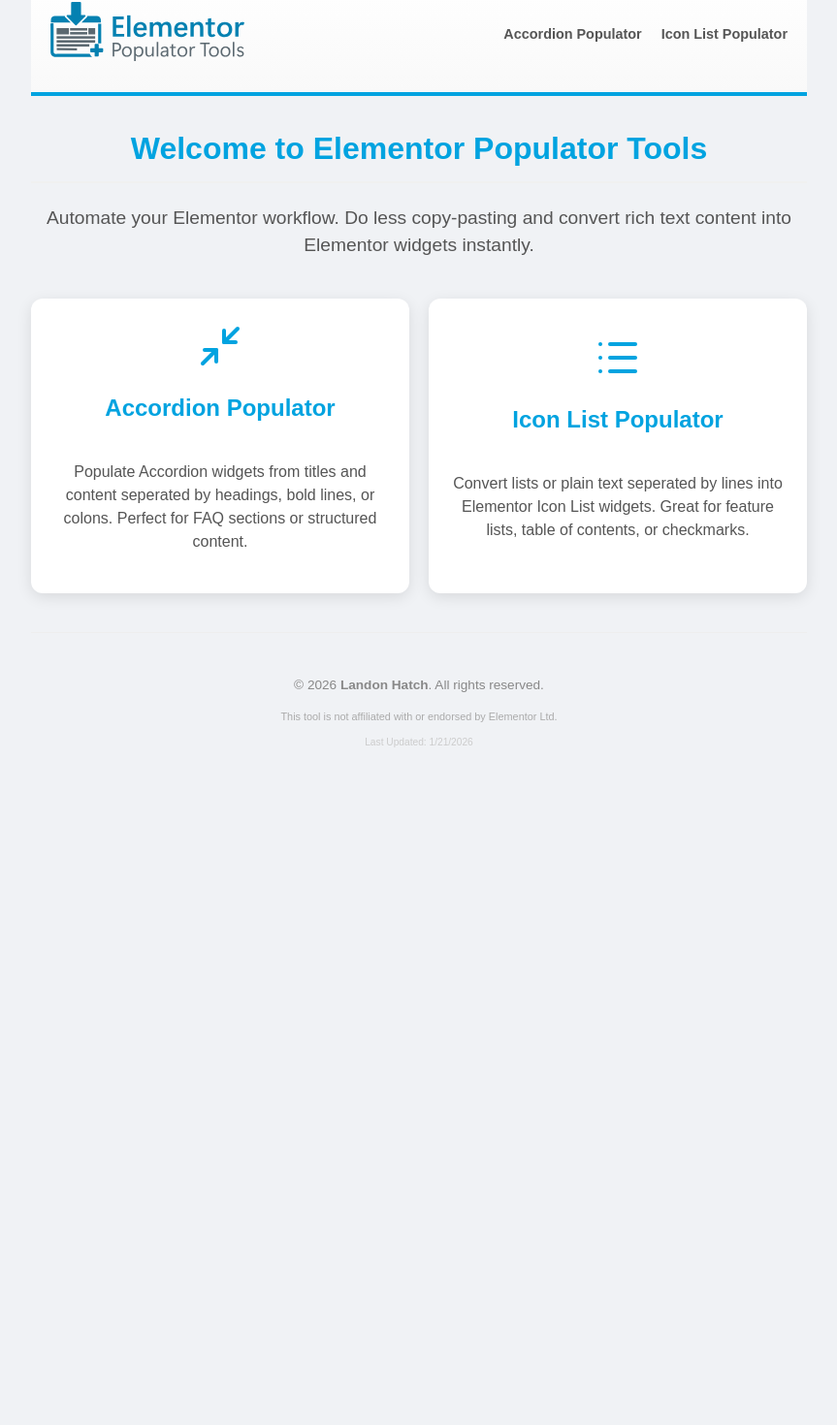
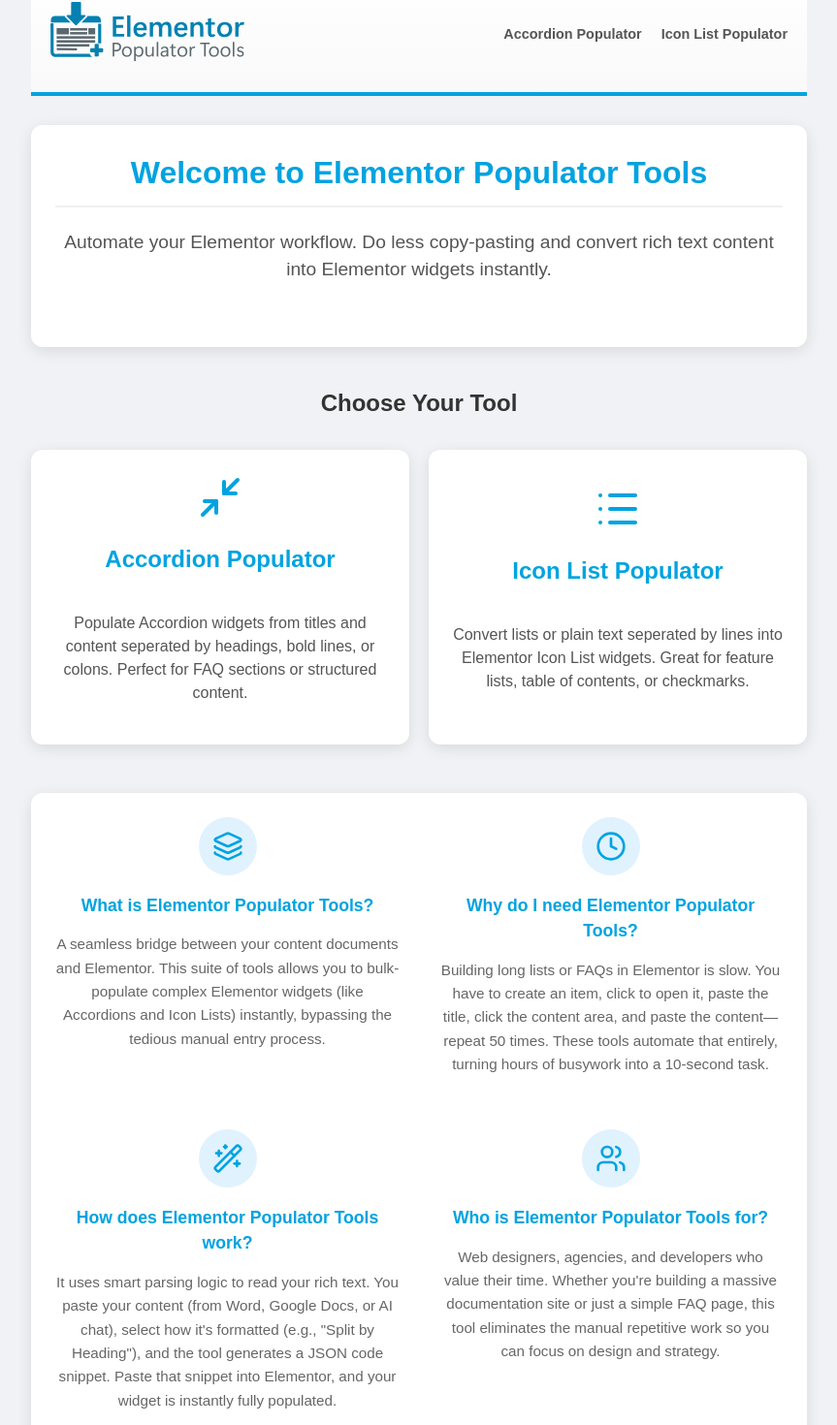
Before and after one commit to echohatch1/Elementor-Populator-Tools, a React (Vite) app: page / in a window 1280 px wide. Shown: the part 73-1543 px from the top of the page at 97% size, without its empty margins (208-1071 px from the left). Before the commit the page ends 936 px from the top, so only its background shows below. Built offline with nearby package versions, Linux system fonts and the light colour scheme; what react-quill-new would draw is missing.

Commit message:
Added meta descriptions and revampted homepage

```diff
--- a/index.html
+++ b/index.html
@@ -5,7 +5,7 @@
   <meta charset="UTF-8" />
   <link rel="icon" type="image/svg+xml" href="/icon-blue.svg" />
   <meta name="viewport" content="width=device-width, initial-scale=1.0" />
-  <title>Elementor Populator Tools</title>
+  <meta name="viewport" content="width=device-width, initial-scale=1.0" />
 </head>
 
 <body>
--- a/src/index.css
+++ b/src/index.css
@@ -390,6 +390,58 @@ textarea {
   color: #d97706;
 }
 
+/* Home Page Details */
+.home-hero {
+  margin-bottom: 40px;
+}
+
+.section-title {
+  text-align: center;
+  color: #333;
+  margin-bottom: 20px;
+  font-size: 1.5em;
+  border-bottom: none;
+}
+
+.home-details {
+  margin-top: 50px;
+  text-align: left;
+  display: grid;
+  grid-template-columns: repeat(auto-fit, minmax(280px, 1fr));
+  gap: 40px;
+}
+
+.detail-section {
+  text-align: center;
+  /* Center visuals */
+}
+
+.detail-icon {
+  background: #e0f2fe;
+  /* Light blue bg */
+  color: #00a3e0;
+  width: 60px;
+  height: 60px;
+  border-radius: 50%;
+  display: flex;
+  align-items: center;
+  justify-content: center;
+  margin: 0 auto 15px auto;
+}
+
+.detail-section h3 {
+  color: #00a3e0;
+  margin-bottom: 10px;
+  border-bottom: none;
+  font-size: 1.1em;
+}
+
+.detail-section p {
+  color: #666;
+  line-height: 1.6;
+  font-size: 0.95em;
+}
+
 /* Checkbox Option */
 .checkbox-option {
   margin: 10px 0 20px 0;
--- a/src/pages/AccordionPopulator.jsx
+++ b/src/pages/AccordionPopulator.jsx
@@ -125,6 +125,8 @@ export default function AccordionPopulator() {
 
     return (
         <div className="card">
+            <title>Accordion Populator - Elementor Populator Tools</title>
+            <meta name="description" content="Bulk populate Elementor Accordion widgets from rich text content. Split by headings, bold lines, or colons." />
             <h1>Elementor Accordion Populator</h1>
 
             <div className="strategy-selector">
--- a/src/pages/Home.jsx
+++ b/src/pages/Home.jsx
@@ -1,14 +1,20 @@
 import { Link } from 'react-router-dom';
-import { List, Minimize2 } from 'lucide-react';
+import { List, Minimize2, Layers, Clock, Wand2, Users } from 'lucide-react';
 
 export default function Home() {
     return (
         <div className="home-container">
-            <h1>Welcome to Elementor Populator Tools</h1>
-            <p className="home-intro">
-                Automate your Elementor workflow. Do less copy-pasting and convert rich text content into Elementor widgets instantly.
-            </p>
+            <title>Elementor Populator Tools - Automate Your Workflow</title>
+            <meta name="description" content="Free tools to automatically populate Elementor Accordion and Icon List widgets from rich text content. Save time on copy-pasting." />
 
+            <div className="card home-hero">
+                <h1>Welcome to Elementor Populator Tools</h1>
+                <p className="home-intro">
+                    Automate your Elementor workflow. Do less copy-pasting and convert rich text content into Elementor widgets instantly.
+                </p>
+            </div>
+
+            <h2 className="section-title">Choose Your Tool</h2>
             <div className="tools-grid">
 
                 <Link to="/accordion" className="tool-link">
@@ -38,6 +44,37 @@ export default function Home() {
                 </Link>
 
             </div>
+
+            <div className="card home-details">
+                <div className="detail-section">
+                    <div className="detail-icon"><Layers size={32} /></div>
+                    <h3>What is Elementor Populator Tools?</h3>
+                    <p>
+                        A seamless bridge between your content documents and Elementor. This suite of tools allows you to bulk-populate complex Elementor widgets (like Accordions and Icon Lists) instantly, bypassing the tedious manual entry process.
+                    </p>
+                </div>
+                <div className="detail-section">
+                    <div className="detail-icon"><Clock size={32} /></div>
+                    <h3>Why do I need Elementor Populator Tools?</h3>
+                    <p>
+                        Building long lists or FAQs in Elementor is slow. You have to create an item, click to open it, paste the title, click the content area, and paste the content—repeat 50 times. These tools automate that entirely, turning hours of busywork into a 10-second task.
+                    </p>
+                </div>
+                <div className="detail-section">
+                    <div className="detail-icon"><Wand2 size={32} /></div>
+                    <h3>How does Elementor Populator Tools work?</h3>
+                    <p>
+                        It uses smart parsing logic to read your rich text. You paste your content (from Word, Google Docs, or AI chat), select how it's formatted (e.g., "Split by Heading"), and the tool generates a JSON code snippet. Paste that snippet into Elementor, and your widget is instantly fully populated.
+                    </p>
+                </div>
+                <div className="detail-section">
+                    <div className="detail-icon"><Users size={32} /></div>
+                    <h3>Who is Elementor Populator Tools for?</h3>
+                    <p>
+                        Web designers, agencies, and developers who value their time. Whether you're building a massive documentation site or just a simple FAQ page, this tool eliminates the manual repetitive work so you can focus on design and strategy.
+                    </p>
+                </div>
+            </div>
         </div>
     );
 }
--- a/src/pages/IconListPopulator.jsx
+++ b/src/pages/IconListPopulator.jsx
@@ -102,6 +102,8 @@ export default function IconListPopulator() {
 
     return (
         <div className="card">
+            <title>Icon List Populator - Elementor Populator Tools</title>
+            <meta name="description" content="Bulk populate Elementor Icon List widgets. Maintain rich text formatting like links, bold, and italics." />
             <h1>Elementor Icon List Populator</h1>
 
 
```
